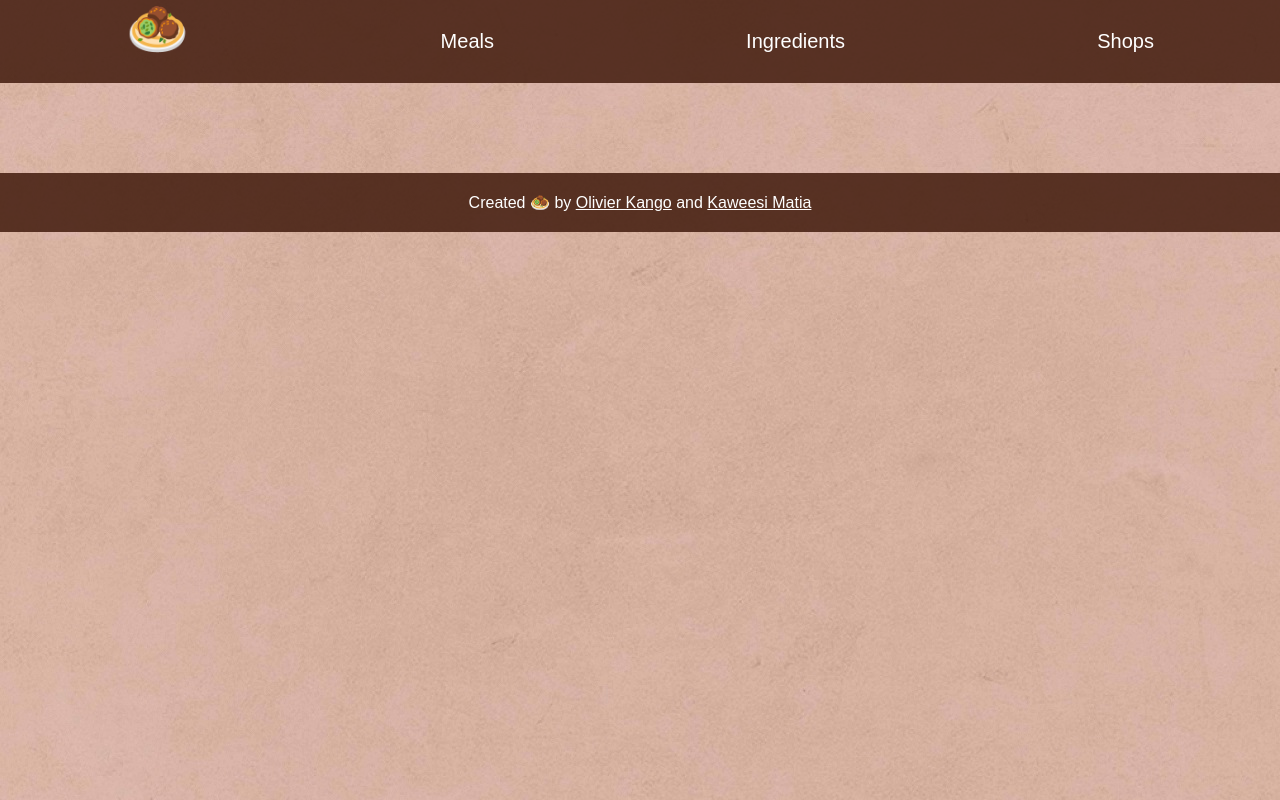
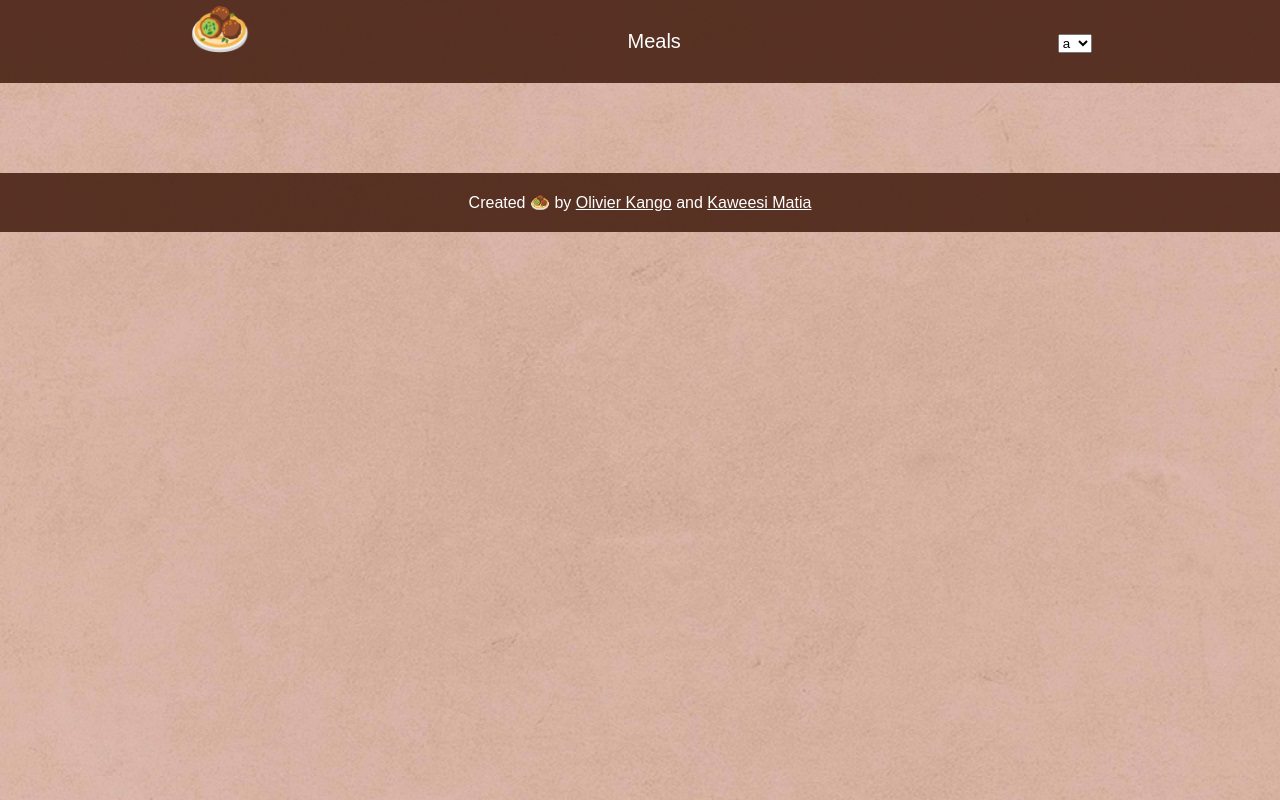
Before and after one commit to Olivier-Kango/Capstone-API-based-webapp, a website built with webpack: page src/index.html in a window 1280 px wide. Built offline with nearby package versions, Linux system fonts and the light colour scheme; no server answers.

Commit message:
Create new branch feature-development

```diff
--- a/src/index.html
+++ b/src/index.html
@@ -18,8 +18,36 @@
       <ul class="first_flex flex_display" >
         <li>🧆</li>
         <li class="meals">Meals</li>
-        <li>Ingredients</li>
-        <li>Shops</li>
+        <li>
+          <select name="" id="" class="form-control">
+            <option value="">a</option>
+            <option value="">b</option>
+            <option value="">c</option>
+            <option value="">d</option>
+            <option value="">e</option>
+            <option value="">f</option>
+            <option value="">g</option>
+            <option value="">h</option>
+            <option value="">i</option>
+            <option value="">j</option>
+            <option value="">k</option>
+            <option value="">l</option>
+            <option value="">m</option>
+            <option value="">n</option>
+            <option value="">o</option>
+            <option value="">p</option>
+            <option value="">q</option>
+            <option value="">r</option>
+            <option value="">s</option>
+            <option value="">t</option>
+            <option value="">u</option>
+            <option value="">v</option>
+            <option value="">w</option>
+            <option value="">x</option>
+            <option value="">y</option>
+            <option value="">z</option>
+          </select>
+        </li>
       </ul>
     </nav>
   </header>
```
